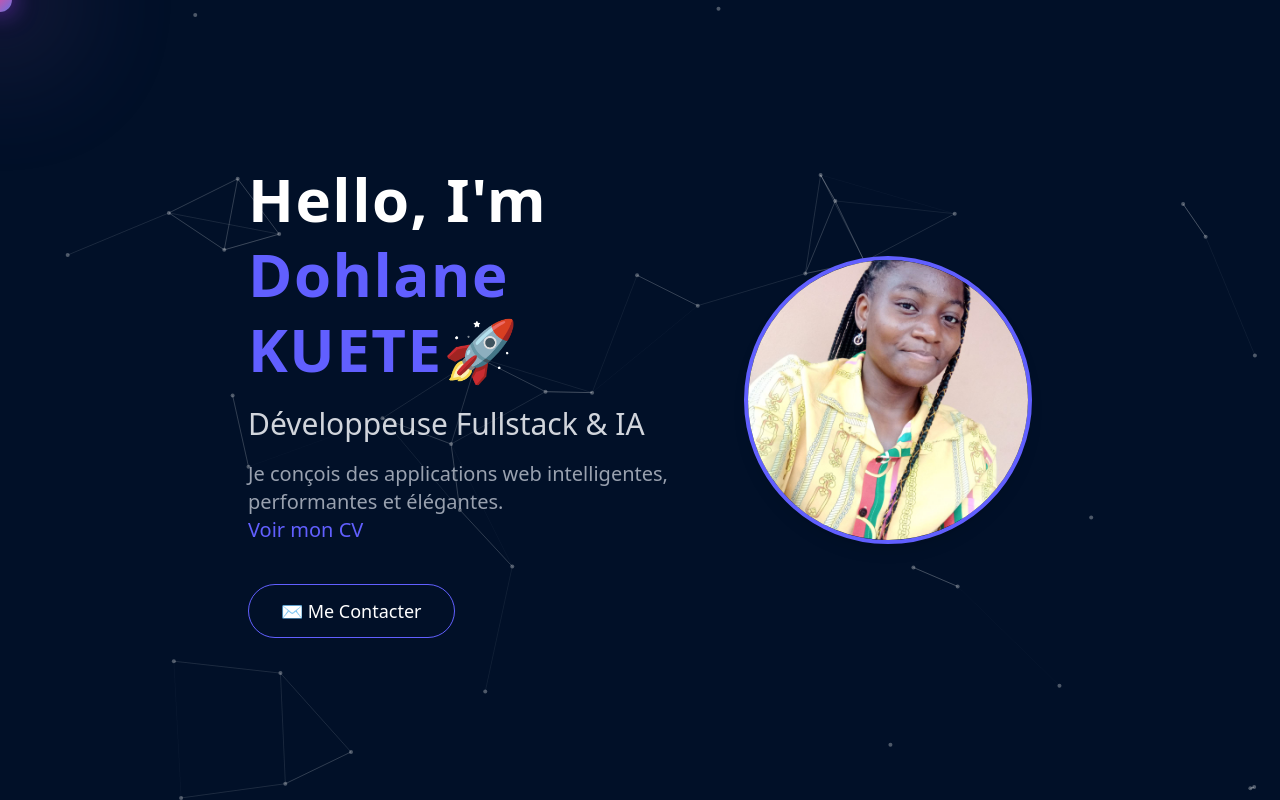
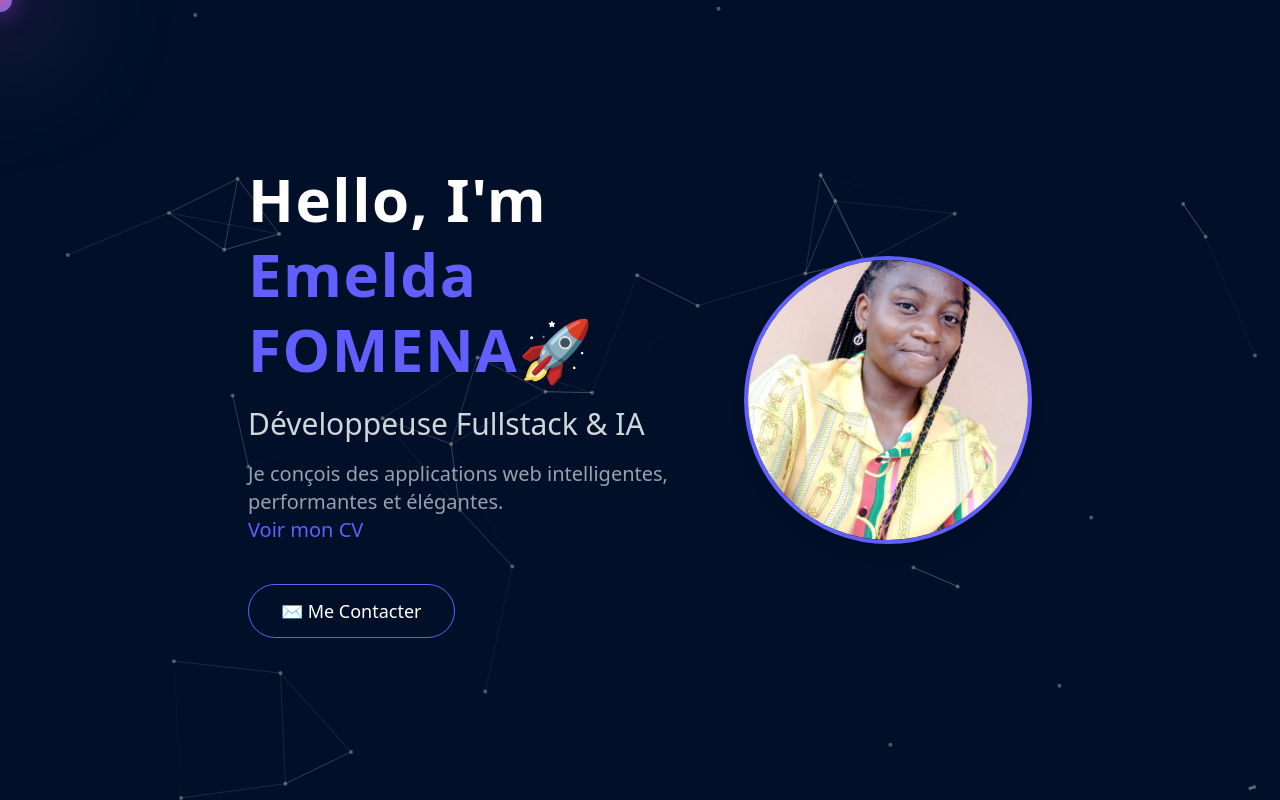
Before and after one commit to Migrice/portfolio, a Next.js app: page / in a window 1280 px wide. Built offline with nearby package versions, Linux system fonts and the light colour scheme.

Commit message:
Update name

```diff
--- a/src/components/HeroSection.tsx
+++ b/src/components/HeroSection.tsx
@@ -9,7 +9,7 @@
       <div className="max-w-md flex flex-col justify-center">
         <h1 className="text-5xl md:text-6xl font-extrabold mb-4 tracking-wide leading-tight">
           Hello, I&apos;m{" "}
-          <span className="text-indigo-500">Dohlane KUETE🚀</span>
+          <span className="text-indigo-500">Emelda FOMENA🚀</span>
         </h1>
         <h2 className="text-2xl md:text-3xl text-gray-300 mb-4 font-light leading-snug">
           Développeuse Fullstack & IA
```
